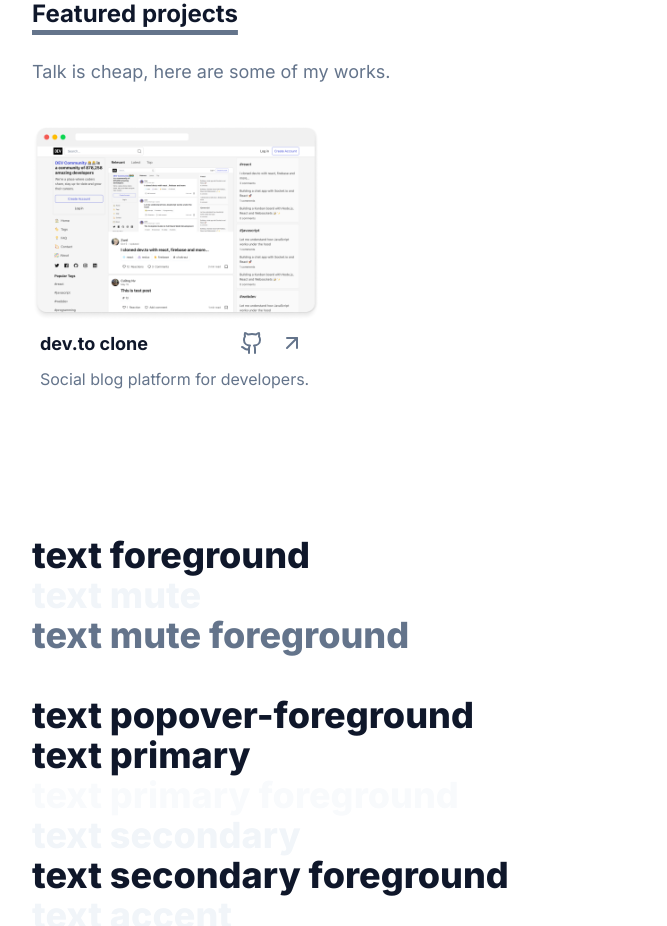
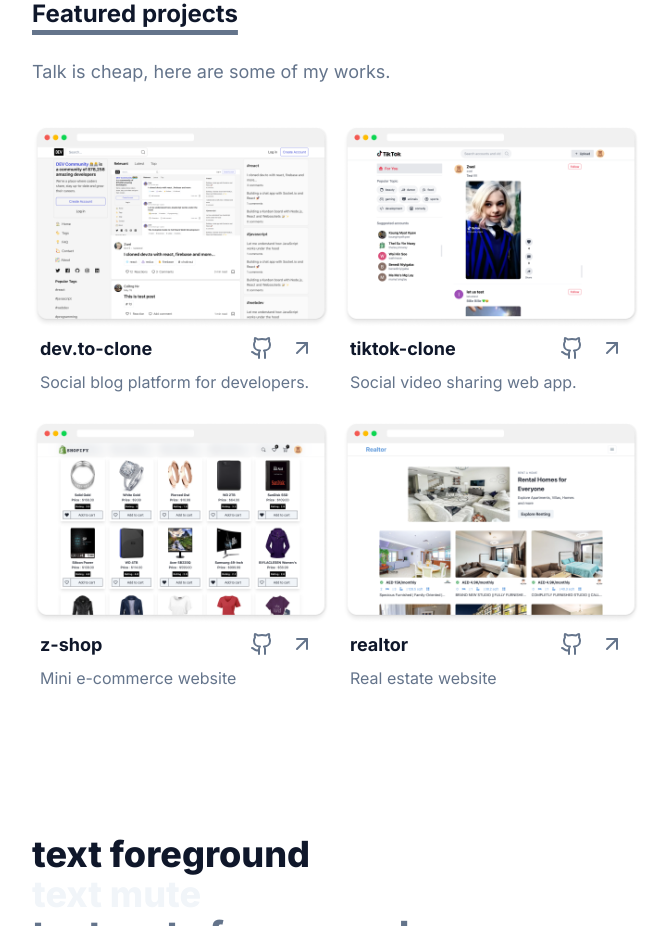
Before and after one commit to zwelhtetyan/zwel.dev, a Next.js app: page / in a window 1280 px wide. Shown: the part 1380-2306 px from the top of the page, without its empty margins (304-971 px from the left). Built offline with nearby package versions, Linux system fonts and the light colour scheme.

Commit message:
feat: finishing project section

```diff
--- a/components/projects/ProjectCard.tsx
+++ b/components/projects/ProjectCard.tsx
@@ -1,29 +1,36 @@
 import Image from "next/image";
 import { Icons } from "../icons";
-import { Button, buttonVariants } from "../ui/button";
 import Link from "next/link";
+import { buttonVariants } from "../ui/button";
+import { Project } from "@/types/project";
 
-export default function ProjectCard() {
+export default function ProjectCard({
+  image,
+  title,
+  desc,
+  repo,
+  preview,
+}: Project) {
   return (
-    <div className="w-72">
-      <Image
-        src="/images/dev.to-clone.png"
-        alt="dev.to-homepage"
-        width={400}
-        height={400}
-      />
+    <div className="w-full max-w-[400px]">
+      <Image src={image} alt={title} width={400} height={400} />
 
-      <div className="p-2 pt-1">
+      <div className="p-2 pt-[2px]">
         <div className="flex w-full items-center justify-between">
-          <h2 className="flex-1 cursor-pointer font-bold text-foreground underline-offset-2 hover:underline">
-            dev.to clone
-          </h2>
+          <Link
+            target="_blank"
+            rel="noreferrer"
+            href={preview}
+            className="flex-1 cursor-pointer text-base font-bold text-primary underline-offset-2 hover:underline sm:text-lg"
+          >
+            {title}
+          </Link>
 
           <div className="">
             <Link
               target="_blank"
               rel="noreferrer"
-              href="/"
+              href={repo}
               className={buttonVariants({ variant: "ghost", size: "sm" })}
             >
               <Icons.githubOutline />
@@ -33,7 +40,7 @@ export default function ProjectCard() {
             <Link
               target="_blank"
               rel="noreferrer"
-              href="/"
+              href={preview}
               className={buttonVariants({ variant: "ghost", size: "sm" })}
             >
               <Icons.arrowUpRight />
@@ -42,7 +49,7 @@ export default function ProjectCard() {
           </div>
         </div>
 
-        <p className="mt-1 text-base">Social blog platform for developers.</p>
+        <p className="mt-[2px] text-base">{desc}</p>
       </div>
     </div>
   );
--- a/components/projects/index.tsx
+++ b/components/projects/index.tsx
@@ -1,3 +1,4 @@
+import { siteConfig } from "@/config/site-config";
 import ProjectCard from "./ProjectCard";
 
 export default function Projects() {
@@ -7,8 +8,10 @@ export default function Projects() {
 
       <p>Talk is cheap, here are some of my works.</p>
 
-      <div className="mt-10">
-        <ProjectCard />
+      <div className="mt-10 grid place-content-center gap-y-8 sm:grid-cols-2 sm:gap-x-3 sm:gap-y-5">
+        {siteConfig.projects.map((pj, idx) => (
+          <ProjectCard key={idx} {...pj} />
+        ))}
       </div>
     </section>
   );
--- a/config/site-config/index.ts
+++ b/config/site-config/index.ts
@@ -1,6 +1,7 @@
 import { mainNav } from "./main-nav";
 import { links } from "./links";
 import { skillIcons } from "./skill-icons";
+import { projects } from "./projects";
 
 export type SiteConfig = typeof siteConfig;
 
@@ -11,4 +12,5 @@ export const siteConfig = {
   mainNav,
   links,
   skillIcons,
+  projects,
 };
--- a/config/site-config/main-nav.tsx
+++ b/config/site-config/main-nav.tsx
@@ -1,6 +1,7 @@
 import { Icons } from "@/components/icons";
+import { NavItem } from "@/types/nav";
 
-export const mainNav = [
+export const mainNav: NavItem[] = [
   {
     title: "About",
     href: "#about",
--- /dev/null
+++ b/config/site-config/projects.ts
@@ -0,0 +1,32 @@
+import { Project } from "@/types/project";
+
+export const projects: Project[] = [
+  {
+    image: "/images/dev.to-clone.png",
+    title: "dev.to-clone",
+    desc: "Social blog platform for developers.",
+    repo: "https://github.com/zwelhtetyan/dev.to-clone",
+    preview: "https://dev-community-clone.vercel.app",
+  },
+  {
+    image: "/images/tiktok-clone.png",
+    title: "tiktok-clone",
+    desc: "Social video sharing web app.",
+    repo: "https://github.com/zwelhtetyan/tiktok-clone",
+    preview: "https://tiktok-clone-zhy.vercel.app",
+  },
+  {
+    image: "/images/shopify.png",
+    title: "z-shop",
+    desc: "Mini e-commerce website",
+    repo: "https://github.com/zwelhtetyan/z-shop",
+    preview: "https://shopify-olive.vercel.app",
+  },
+  {
+    image: "/images/realtor.png",
+    title: "realtor",
+    desc: "Real estate website",
+    repo: "https://github.com/zwelhtetyan/realtor-zhy",
+    preview: "http://realtor-zhy.vercel.app",
+  },
+];
--- /dev/null
+++ b/types/project.ts
@@ -0,0 +1,7 @@
+export interface Project {
+  image: string;
+  title: string;
+  desc: string;
+  repo: string;
+  preview: string;
+}
```
Also changed, not shown: public/images/tiktok-clone.png.
